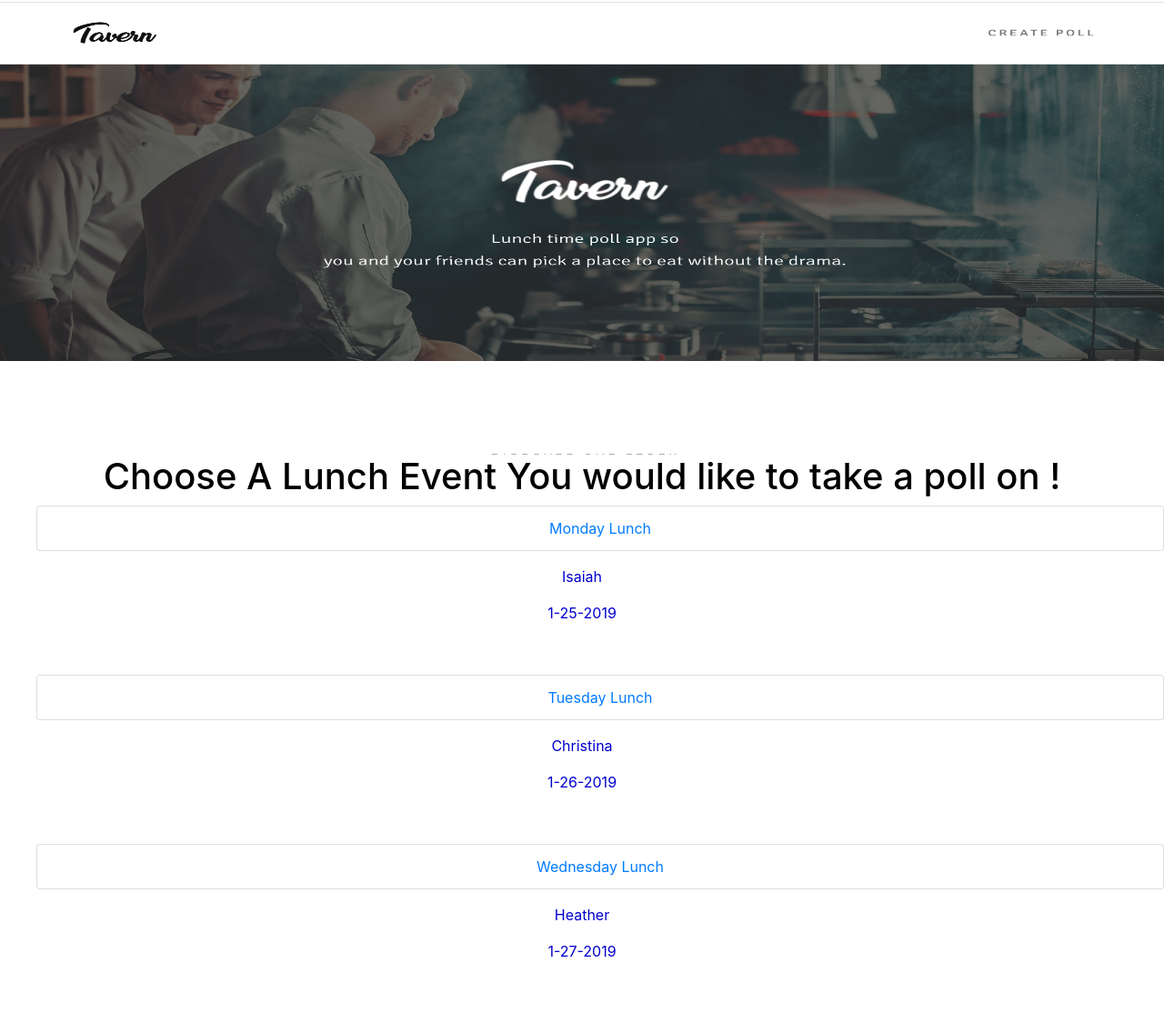
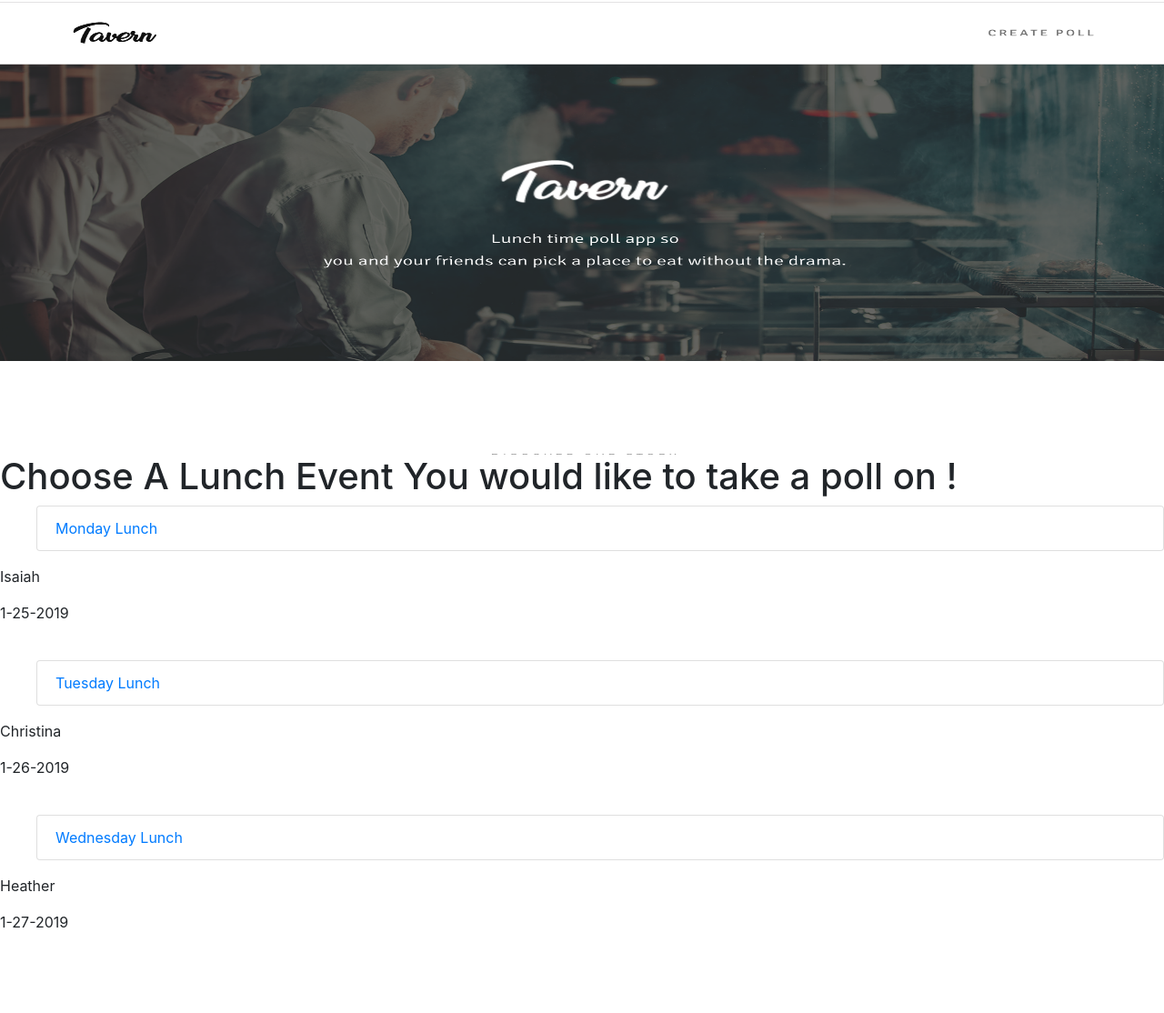
Before and after one commit to HeatherDrake/Tavern, a Django app: page / in a window 1280 px wide. Shown: the whole page at 91% size. After the commit the page ends 1020 px from the top, so only its background shows below. Run offline with Django 3.2, Linux system fonts and the light colour scheme; data comes from the database, SQL or seed files in the repository; both versions use the stored data as it was after the commit; some libraries are stand-ins or nearby versions.

Commit message:
completed steps

```diff
--- a/tavern/Static/styles.css
+++ b/tavern/Static/styles.css
@@ -1,13 +1,3 @@
-li{
-    text-align: center;
-}
 
-.choose{
-    text-align: center;
-    color: black;
-}
 
-.home-detail{
-    text-align: center;
-    color: mediumblue;
-}
+/*# sourceMappingURL=styles.css.map */
--- a/tavern/Templates/base.html
+++ b/tavern/Templates/base.html
@@ -12,7 +12,7 @@
 
 
 </header>
-   <img src="static/images/tavern.png" height="500px" width="100%">
+   <img src="/static/images/tavern.png" height="500px" width="100%">
 
 <main>
 <h1 class="choose">Choose A Lunch Event You would like to take a poll on !</h1>
--- a/tavern/Templates/details.html
+++ b/tavern/Templates/details.html
@@ -6,11 +6,11 @@
    <form action="{% url 'tavern:vote' lunch.id %}" method="post" class="row">
        {% csrf_token %}
 
-       {% for lunch in lunch.location_set.all %}
-            <div class="col-md-2">
+       {% for location in lunch.location_set.all %}
+            <div class="col-md-3">
                 <div class="card">
                   <label for="Location{{ forloop.counter }}">
-                    <h2>{{ location.suggested_locations }}
+                      <h2>{{ location.suggested_locations }} </h2>
 
                        Select: <input type="radio" name="location" id="location{{ forloop.counter }}" value="{{ location.id }}" />
                 </div>
--- a/tavern/Templates/home.html
+++ b/tavern/Templates/home.html
@@ -7,7 +7,7 @@
         </ul>
 
         <p class="home-detail">{{ lunch.user }}</p>
-        <p class="home-detail">{{ lunch.date }}<p>
+        <p class="home-detail">{{ lunch.date }}</p>
         <br/>
     {% endfor %}
 
@@ -16,9 +16,6 @@
 {% endblock %}
 
 
-
-        <ul>
-
         {# We can build a url with the name of our path using the url template tag #}
 {#        <li class="list-group-item"><a href="{% url 'photos:detail' contest.id %}">{{ contest.title }}</a></li>#}
 
--- a/tavern/Templates/results.html
+++ b/tavern/Templates/results.html
@@ -6,13 +6,13 @@
 
     <div class="col-md-8">
         <ul class="list-group">
-            {% for photo in contest.photo_set.all %}
-                <li class="list-group-item">{{ photo.title }} -- {{ photo.votes }} vote{{ photo.votes|pluralize }}</li>
+            {% for location in lunch.location_set.all %}
+                <li class="list-group-item">{{ location.suggested_locations }} -- {{ location.votes }} vote{{ location.votes|pluralize }}</li>
             {% endfor %}
         </ul>
     </div>
 
     <div class="col-md-4">
-        <a href="{% url 'photos:detail' contest.id %}">Vote again?</a>
+        <a href="{% url 'tavern:detail' lunch.id %}">Vote again?</a>
     </div>
 {% endblock %}
--- a/tavern/views.py
+++ b/tavern/views.py
@@ -59,7 +59,7 @@ class Results(TemplateView):
         context = {
                 'lunch': lunch
         }
-
+        return context
 
 # This view will not be a template view since we won't actually show a screen.
 # Once a user submits to this screen we will redirect.
@@ -79,7 +79,7 @@ class Vote(View):
         # They selected one of the radio buttons: <input name="photo" value="2" .../>
         # When they submitted the form, the name of the input got sent to the server with the value in the input.
         # We can use the input name get the value from the POST dictionary.
-        location_voted_for_id = self.request.POST.get('location ')
+        location_voted_for_id = self.request.POST.get('location')
 
         # Now we want to take our contest and lookup the photo object that the user selected
         selected_location = lunch.location_set.get(pk=location_voted_for_id)
@@ -88,7 +88,7 @@ class Vote(View):
         selected_location.save()
 
         # Now get the URL for our results screen using the route name from urls.py
-        results_url = reverse('location:results', args=(lunch.pk,))
+        results_url = reverse('tavern:results', args=(lunch.pk,))
 
         # Always return an HttpResponseRedirect after successfully dealing
         # with POST data. This prevents data from being posted twice if a
```
Also changed, not shown: db.sqlite3, tavern/Static/styles.scss (added), 1 other file.
